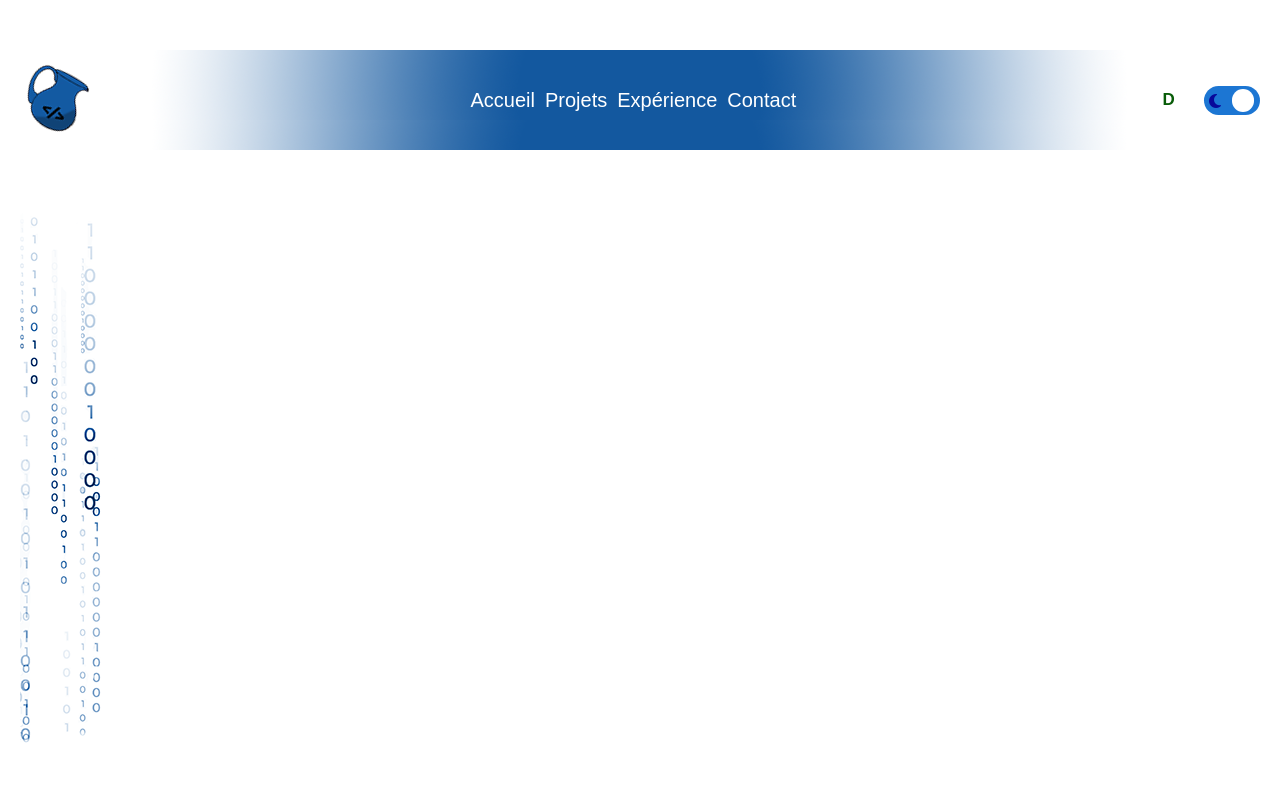
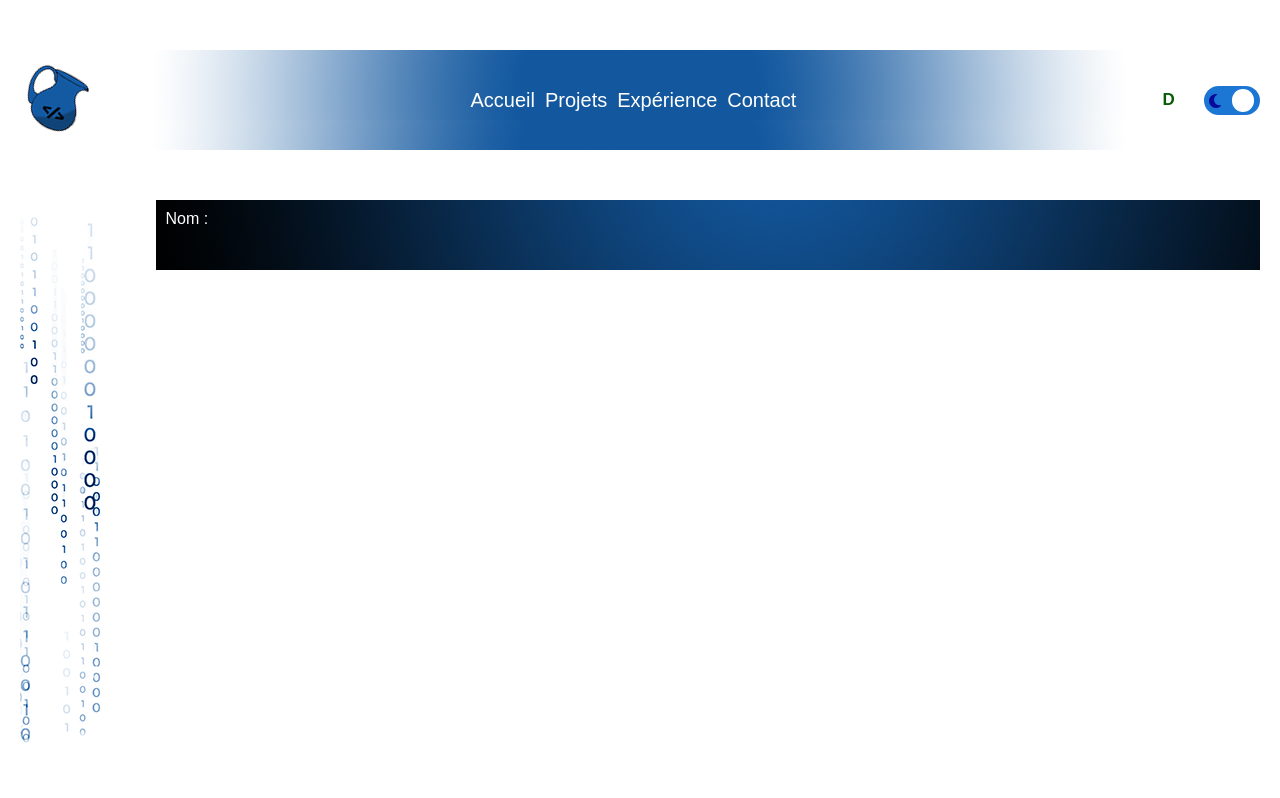
Before and after one commit to icenatsu/portfolio, a React (Vite) app: page /contact in a window 1280 px wide. Shown: the top 798 px of the page. Built offline with nearby package versions, Linux system fonts and the light colour scheme; a web font is replaced by a local one.

Commit message:
Maj: pour leorio (pb input)

```diff
--- a/src/pages/Contact/Contact.module.scss
+++ b/src/pages/Contact/Contact.module.scss
@@ -1,3 +1,25 @@
-.test{
-    color: green;
+.container{
+    color: white;
+    display: flex;
+
+
+    .form__contact{
+        flex: 4;
+        background: url('../../assets/img/bg_dark_title.webp') no-repeat;
+        padding: 10px;
+
+        // .lastname{
+        //     // height: 100px;
+        //     // width: 100px;
+
+        // }
+        .test{
+            color: white;
+            border: 1px solid white;
+            height: 100px;
+            width: 100%;
+            background-color: white;
+        }
+    }
+
 }
--- a/src/pages/Contact/Contact.tsx
+++ b/src/pages/Contact/Contact.tsx
@@ -5,6 +5,12 @@ const Contact = (): JSX.Element => {
     return (
         <div className={styles.container}>
             <Banner></Banner>
+            <div className={styles.form__contact}>
+                <label className={styles.lastname} htmlFor="lastName">Nom :</label>
+
+                <input className={styles.test} type="text" id="lastName" placeholder="tape ton nom" />
+
+            </div>
         </div>
     );
 };
```
